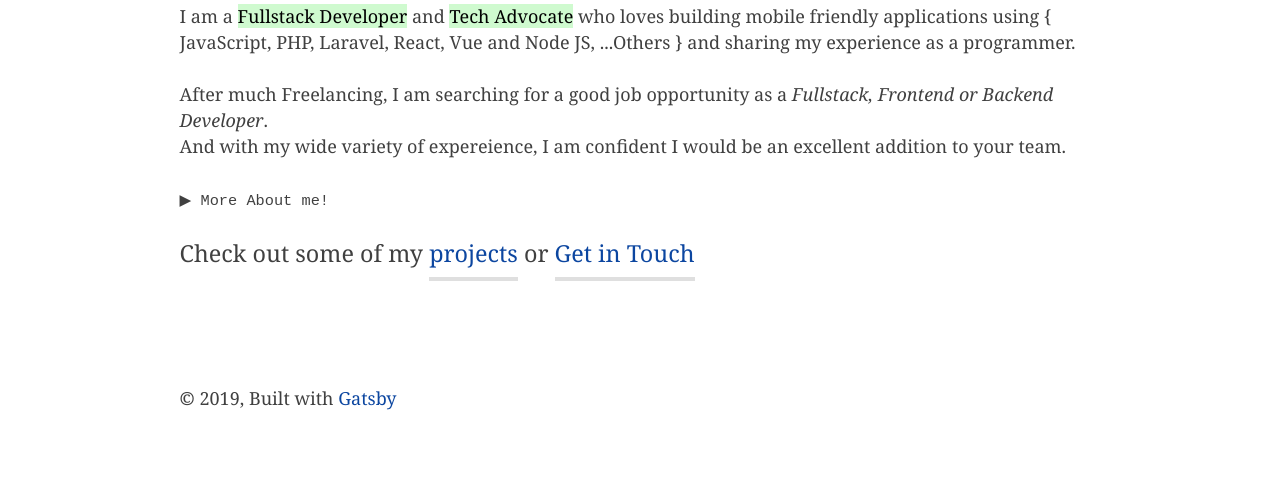
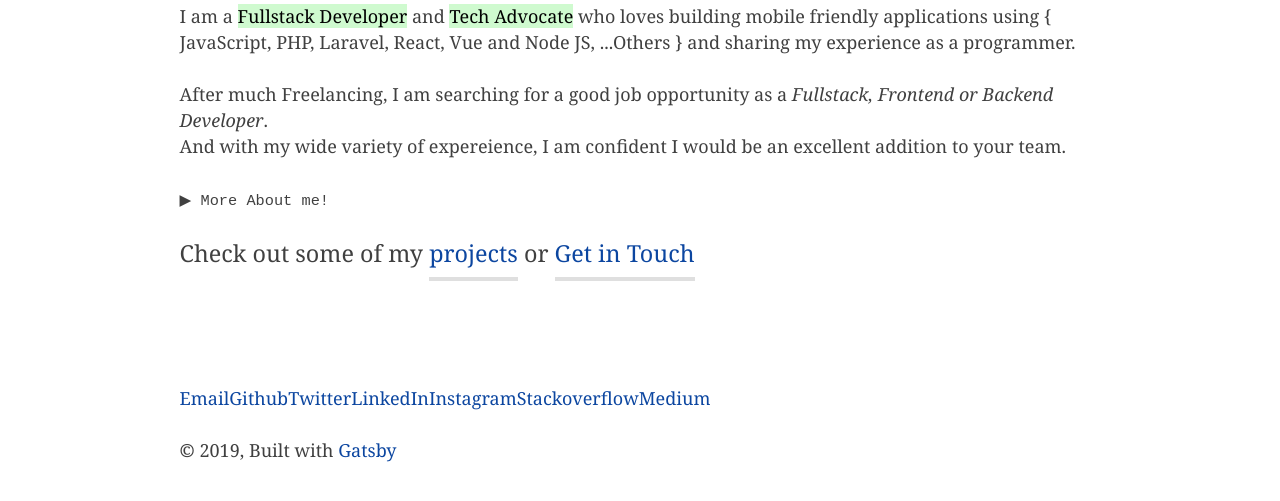
Before and after one commit to tunjioye/me, a Gatsby site: page / in a window 1280 px wide. Shown: the part 237-738 px from the top of the page. Built offline with nearby package versions, Linux system fonts and the light colour scheme; Gatsby itself is replaced by a stand-in of ours.

Commit message:
Social Contacts Implementation

```diff
--- a/me-config.js
+++ b/me-config.js
@@ -19,5 +19,11 @@ module.exports = {
   // resume: `https://drive.google.com/file/d/15XRH7TAKEuyV1r0AQurLfr_EZDHT2qFi/view`,
   contacts: {
     'email': 'oyenirantunji2339@gmail.com',
-  }
+    'github': 'https://github.com/tunjioye',
+    'twitter': 'https://twitter.com/tunji_oyeniran',
+    'linkedin': 'https://linkedin.com/in/tunji-oyeniran',
+    'instagram': 'https://instagram.com/tunji_oyeniran',
+    'stackoverflow': 'https://stackoverflow.com/users/5760434/tunji-oyeniran',
+    'medium': 'https://medium.com/@tunjioye',
+  },
 }
--- a/src/components/layout.js
+++ b/src/components/layout.js
@@ -11,6 +11,7 @@ import { useStaticQuery, graphql } from "gatsby"
 
 import Header from "./header"
 import "./layout.css"
+import { contacts } from "./../../me-config"
 
 const Layout = ({ children }) => {
   const data = useStaticQuery(graphql`
@@ -42,8 +43,20 @@ const Layout = ({ children }) => {
         <br />
 
         <footer>
-          <strong>&copy;</strong> {new Date().getFullYear()},
-          Built with <a href="https://www.gatsbyjs.org" target="_blank" rel="noopener noreferrer">Gatsby</a>
+          <div>
+            <a className="social-link" href={`mailto:${contacts.email || ''}`} target="_blank" rel="noopener noreferrer">Email</a>
+            <a className="social-link" href={`${contacts.github || ''}`} target="_blank" rel="noopener noreferrer">Github</a>
+            <a className="social-link" href={`${contacts.twitter || ''}`} target="_blank" rel="noopener noreferrer">Twitter</a>
+            <a className="social-link" href={`${contacts.linkedin || ''}`} target="_blank" rel="noopener noreferrer">LinkedIn</a>
+            <a className="social-link" href={`${contacts.instagram || ''}`} target="_blank" rel="noopener noreferrer">Instagram</a>
+            <a className="social-link" href={`${contacts.stackoverflow || ''}`} target="_blank" rel="noopener noreferrer">Stackoverflow</a>
+            <a className="social-link" href={`${contacts.medium || ''}`} target="_blank" rel="noopener noreferrer">Medium</a>
+          </div>
+          <br />
+          <div>
+            <strong>&copy;</strong> {new Date().getFullYear()},
+            Built with <a href="https://www.gatsbyjs.org" target="_blank" rel="noopener noreferrer">Gatsby</a>
+          </div>
         </footer>
       </div>
     </>
```
